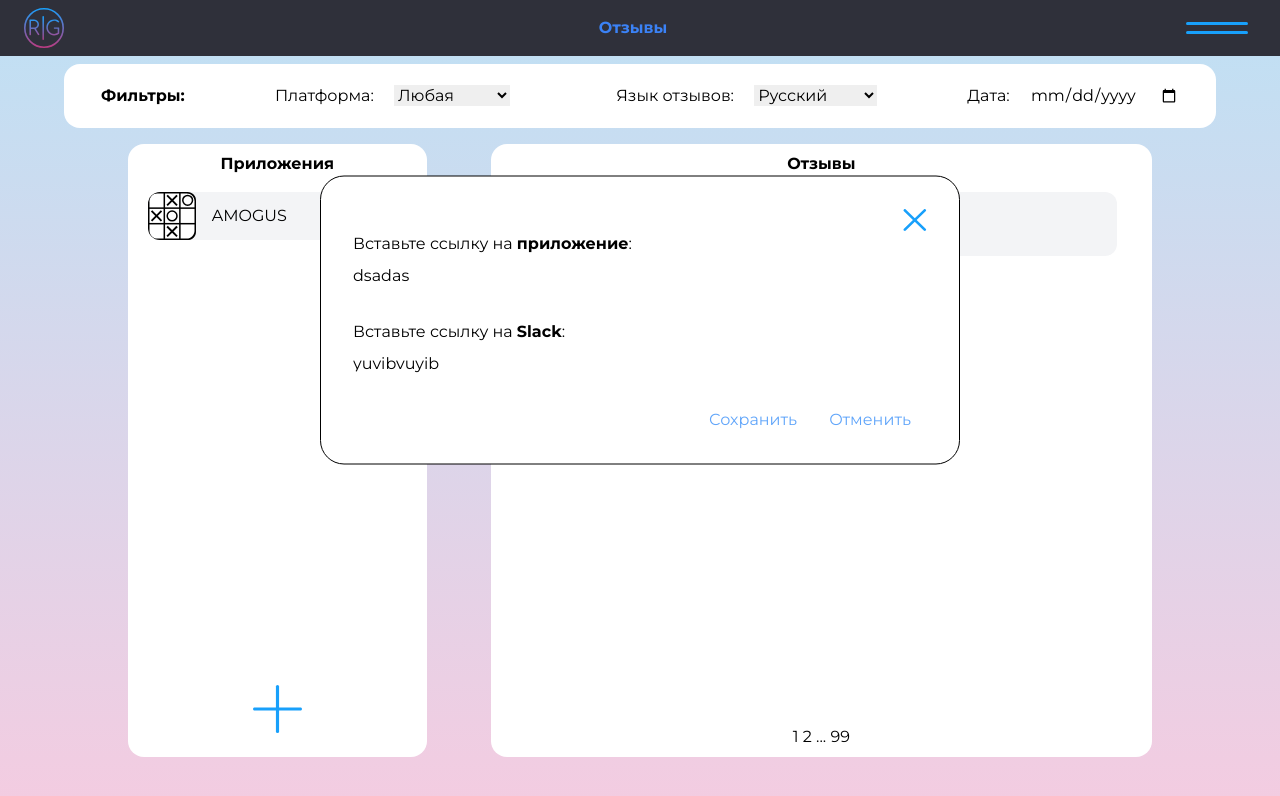
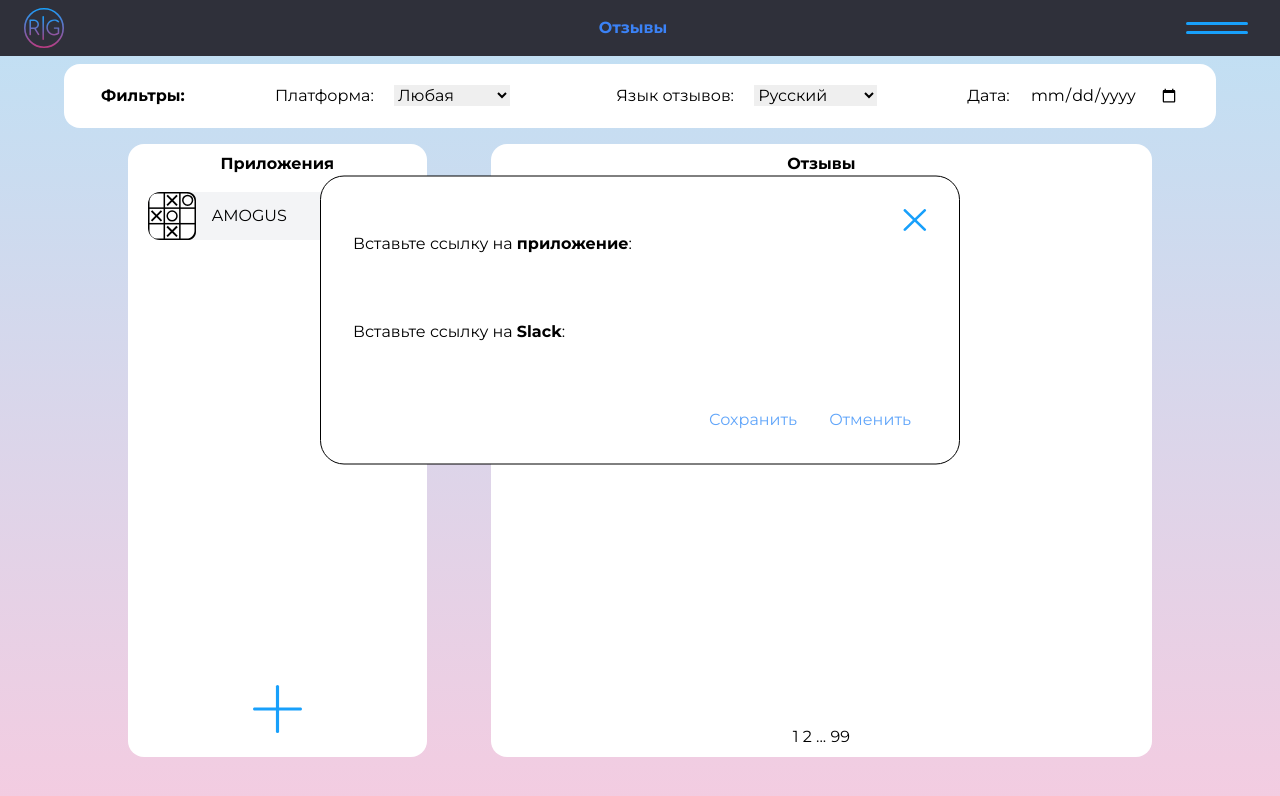
Before and after one commit to mixtern/app-store-parser-frontend, an Angular app: page /reviews in a window 1280 px wide. Shown: the top 796 px of the page. Built offline with nearby package versions, Linux system fonts and the light colour scheme.

Commit message:
App creation

```diff
--- a/src/app/main/reviews/app-config-modal/app-config-modal.component.html
+++ b/src/app/main/reviews/app-config-modal/app-config-modal.component.html
@@ -5,11 +5,11 @@
   <div>
     <label for="app-link">Вставьте ссылку на <span class="font-bold">приложение</span>:</label>
     <br>
-    <input id="app-link" type="text" class="rounded-3xl mt-2 mb-8 w-full" [value]="currentApp.appLink">
+    <input id="app-link" type="text" class="rounded-3xl mt-2 mb-8 w-full" [value]="currentApp?currentApp.appLink:''">
     <br>
     <label for="slack-link">Вставьте ссылку на <span class="font-bold">Slack</span>:</label>
     <br>
-    <input id="slack-link" type="text" class="rounded-3xl mt-2 mb-8 w-full" [value]="currentApp.slackLink">
+    <input id="slack-link" type="text" class="rounded-3xl mt-2 mb-8 w-full" [value]="currentApp?currentApp.slackLink:''">
   </div>
   <div class="flex justify-end">
     <div class="mx-4 text-blue-400"><button (click)="saveApp()">Сохранить</button></div>
--- a/src/app/main/reviews/app-config-modal/app-config-modal.component.ts
+++ b/src/app/main/reviews/app-config-modal/app-config-modal.component.ts
@@ -1,6 +1,4 @@
-import { Component, Input, OnInit, Output } from '@angular/core';
-import { BehaviorSubject, config } from 'rxjs';
-import { AppConfig } from 'src/shared/main/app-config';
+import { Component, Input, OnInit } from '@angular/core';
 import { AppConfigService, App } from '../app-config.service';
 
 @Component({
@@ -10,8 +8,10 @@ import { AppConfigService, App } from '../app-config.service';
 })
 
 export class AppConfigModalComponent implements OnInit {
-  @Input () AppId: number;
-  config:AppConfigService;
+  @Input () AppId: number | "new";
+  appId: number;
+  get isNew () : boolean {return this.AppId === "new"};
+  config: AppConfigService;
   constructor(t:AppConfigService) { this.config = t; }
 
   get currentApp () {
@@ -36,7 +36,12 @@ export class AppConfigModalComponent implements OnInit {
   saveApp() {
     let appLink = (document.getElementById("app-link") as HTMLInputElement).value;
     let slackLink = (document.getElementById("slack-link") as HTMLInputElement).value;
-    this.currentApp = {id: this.AppId, appLink, slackLink};
+    if (this.isNew) {
+      this.config.createApp(Math.round(Math.random()*Number.MAX_SAFE_INTEGER), appLink, "new gfae");
+    }
+    else {
+      this.currentApp = {id: this.appId, appLink, slackLink};
+    }
     this.openAddAppModal();
   }
 }
--- a/src/app/main/reviews/app-config.service.ts
+++ b/src/app/main/reviews/app-config.service.ts
@@ -26,6 +26,15 @@ export class AppConfigService {
   apps: App[];
   constructor() { this.apps =  this.getApps()}
 
+  createApp(id: number,
+    appLink: string,
+    name?: string,
+    slackLink?: string,
+    reviews: Review[] = new Array) {
+
+    this.apps.push({id, name, appLink, slackLink, reviews});
+  }
+
   getApps() {
     return [{id: 0, appLink: "dsadas", slackLink: "yuvibvuyib", name: "AMOGUS", reviews: this.getReviews(0)}];
   }
--- a/src/app/main/reviews/reviews-block/reviews-block.component.html
+++ b/src/app/main/reviews/reviews-block/reviews-block.component.html
@@ -1,6 +1,7 @@
 <div class="flex flex-col items-center h-full w-full">
   <div class="font-bold mb-4">Отзывы</div>
 
+  <div *ngIf="AppId !== 'new'" >
     <div *ngFor="let review of Reviews" class="w-11/12 rounded-xl p-2 mb-4 bg-gray-100">
       <div class="flex"><img src="./assets/images/main/example/user-avatar.svg" class="h-4 rounded-full my-auto bg-white">{{review.username}} пишет:</div>
       <div class="pl-4">{{review.text}}</div>
@@ -13,6 +14,7 @@
     <div *ngIf="!Reviews.length" class="text-center opacity-50">
       Пока что отзывов нет... Внимательно следим за их появлением!
     </div>
+  </div>
 
   <div class="mt-auto">
     1 2 ... 99
--- a/src/app/main/reviews/reviews-block/reviews-block.component.ts
+++ b/src/app/main/reviews/reviews-block/reviews-block.component.ts
@@ -7,7 +7,7 @@ import { App, Review, AppConfigService } from '../app-config.service';
   styleUrls: ['./reviews-block.component.scss']
 })
 export class ReviewsBlockComponent implements OnInit {
-  @Input () AppId: number;
+  @Input () AppId: number | "new";
   config:AppConfigService;
   constructor(t:AppConfigService) { this.config = t; }
 
--- a/src/app/main/reviews/reviews.component.ts
+++ b/src/app/main/reviews/reviews.component.ts
@@ -16,7 +16,7 @@ export class ReviewsComponent {
     this.config = config;
   }
 
-  currentAppId = 0;
+  currentAppId = "new";
 
   openAddAppModal() {
     let modal = document.querySelector(".add-app-modal");
```
Lines whose indentation alone changed are shown as unchanged.
